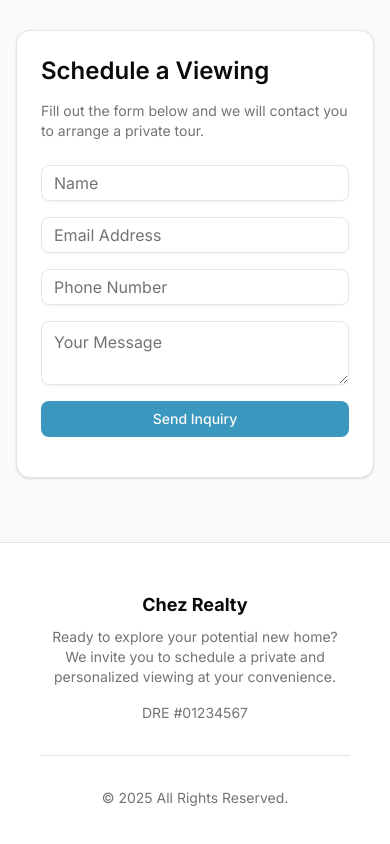
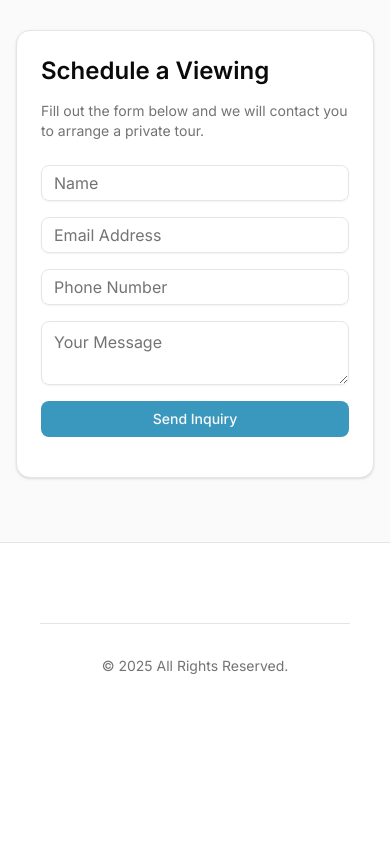
Before and after one commit to stevechez/840seacliff, a Next.js app: page / in a window 390 px wide. Shown: the part 9239-10083 px from the top of the page. After the commit the page ends 9963 px from the top, so only its background shows below. Built offline with nearby package versions, Linux system fonts and the light colour scheme.

Commit message:
remove chez realty

```diff
--- a/app/_components/global/footer.tsx
+++ b/app/_components/global/footer.tsx
@@ -11,14 +11,14 @@ export function Footer() {
 				{/* Main Flex Container */}
 				<div className="flex flex-col md:flex-row md:justify-between gap-10">
 					{/* LEFT SIDE: Branding and Info */}
-					<div className="text-center md:text-left">
+					{/* <div className="text-center md:text-left">
 						<h3 className="font-bold text-lg">Chez Realty</h3>
 						<p className="mt-2 text-sm text-muted-foreground max-w-md">
 							Ready to explore your potential new home? We invite you to
 							schedule a private and personalized viewing at your convenience.
 						</p>
 						<p className="text-sm text-muted-foreground mt-4">DRE #01234567</p>
-					</div>
+					</div> */}
 
 					{/* RIGHT SIDE: Social Media */}
 					{/* <div className="text-center md:text-right mt-16 md:mt-0">
```
